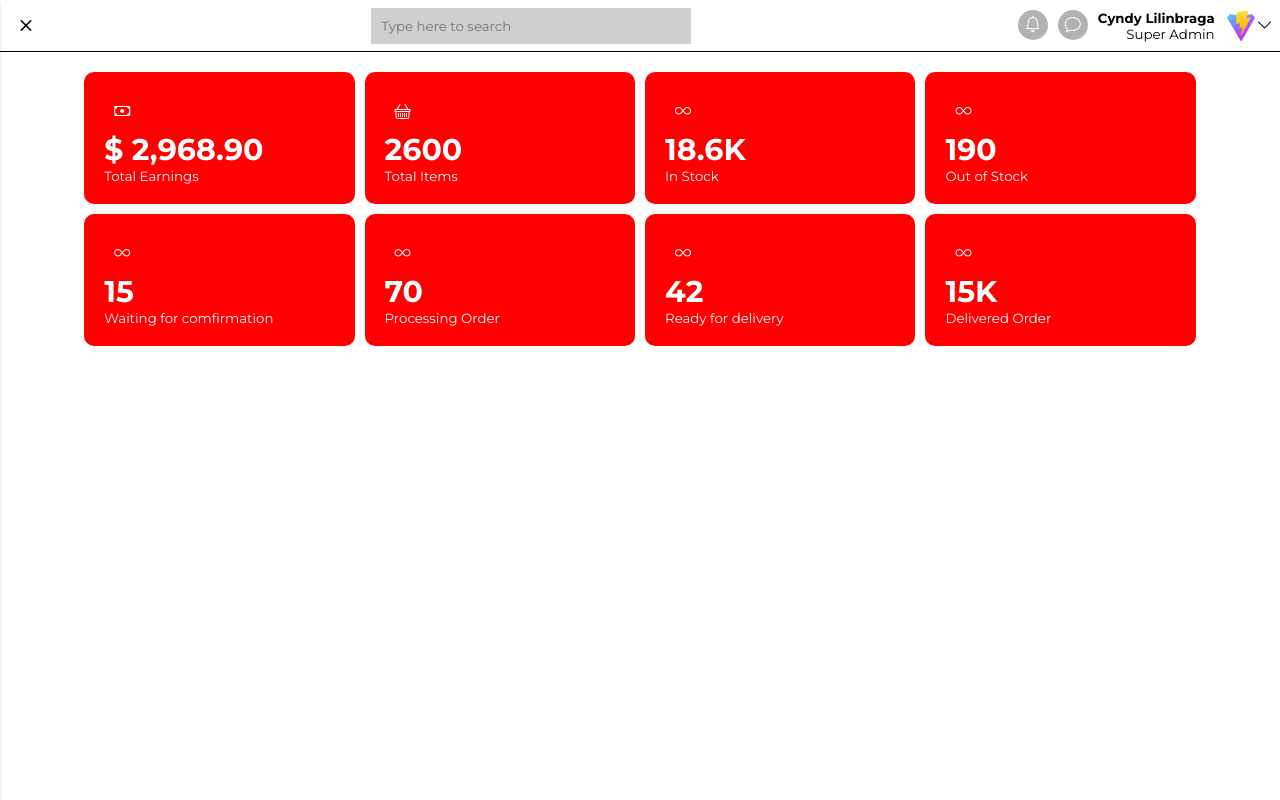
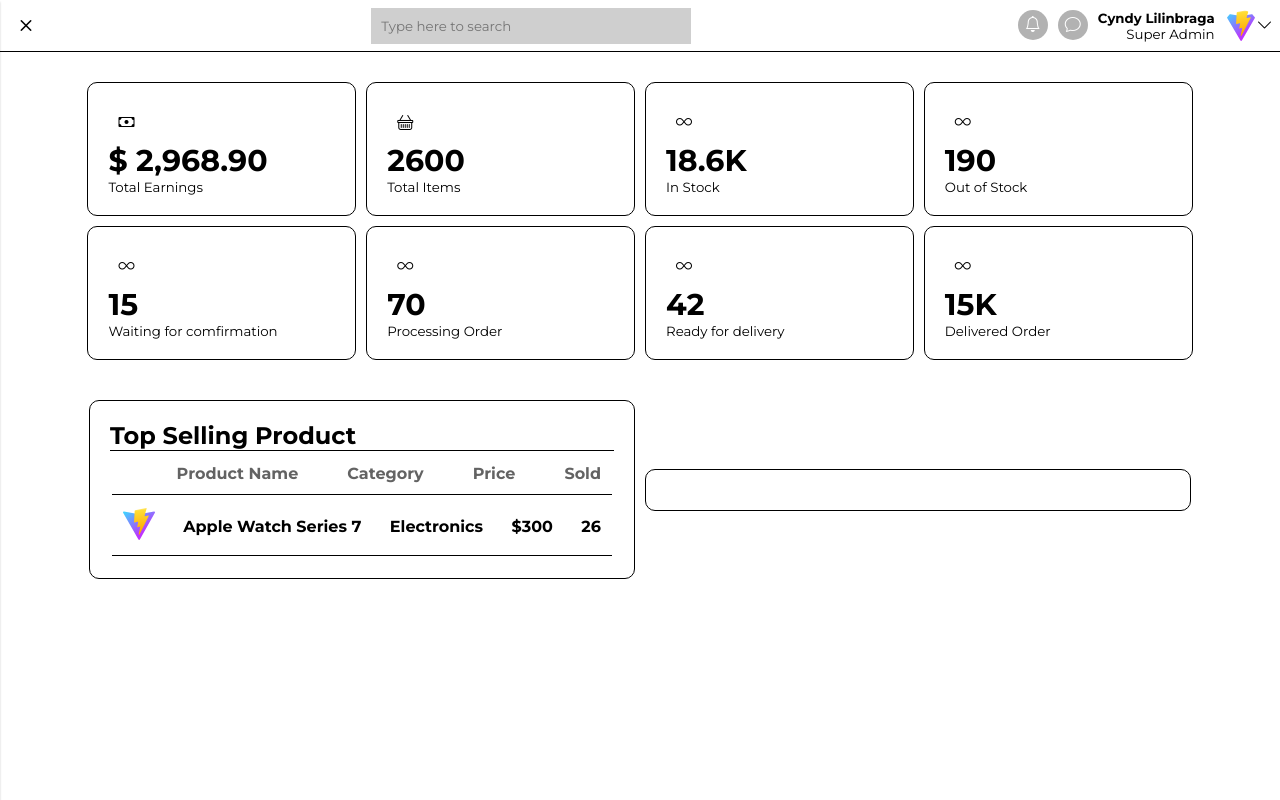
Before and after one commit to makinde-ayooluwa/shopmmerce, a React (Vite) app: page /admin in a window 1280 px wide. Built offline with nearby package versions, Linux system fonts and the light colour scheme.

Commit message:
Shopmmerce commit

```diff
--- a/src/components/Router.jsx
+++ b/src/components/Router.jsx
@@ -4,6 +4,7 @@ import Header from "./user/Header";
 import Dashboard from "../pages/admin/Dashboard";
 import Sidebar from "./admin/Sidebar";
 import { useEffect, useState } from "react";
+import Products from "../pages/admin/Products";
 
 export default function Router() {
   const [sidebarStyle, setSidebarStyle] = useState({
@@ -167,7 +168,13 @@ export default function Router() {
                             <h5>Cyndy Lilinbraga</h5>
                             <small>Super Admin</small>
                           </div>
-                          <div style={{display:"flex",justifyContent: 'center',alignItems: 'center',}}>
+                          <div
+                            style={{
+                              display: "flex",
+                              justifyContent: "center",
+                              alignItems: "center",
+                            }}
+                          >
                             <img
                               src="/vite.svg"
                               style={{ borderRadius: "50%" }}
@@ -188,6 +195,7 @@ export default function Router() {
             <Route path="*" element={<h1>Page does not exists</h1>} />
             <Route index element={<Dashboard />} />
             <Route path="dashboard" element={<Dashboard />} />
+            <Route path="products" element={<Products />} />
             <Route path="profile" element={<h1>Profile</h1>} />
           </Route>
         </Routes>
--- a/src/constants/Colors.js
+++ b/src/constants/Colors.js
@@ -1,10 +1,12 @@
 export const Colors = {
   light: {
-    statCardBackground: "rgb(255, 0, 0)",
-    statColor:"#fff"
+    statCardBackground: "rgb(255, 255, 255)",
+    statColor: "#000",
+    statBorderColor:"#000"
   },
   dark: {
-    statCardBackground: "rgb(255, 255, 255)",
-    statColor:"#000"
+    statCardBackground: "rgb(0, 0, 0)",
+    statColor:"#fff",
+    statBorderColor:"#fff"
   },
 };
--- a/src/pages/admin/Dashboard.jsx
+++ b/src/pages/admin/Dashboard.jsx
@@ -70,6 +70,14 @@ export default function Dashboard() {
     display: "grid",
     padding: 20,
     color: colors.statColor,
+    border: "1px solid " + colors.statBorderColor,
+  };
+  const tableStyle = {
+    borderBottom: "1px solid #000",
+    display: "flex",
+    justifyContent: "space-between",
+    padding: 10,
+    alignItems: 'center',
   };
   return (
     <>
@@ -82,6 +90,7 @@ export default function Dashboard() {
             justifyContent: "center",
             alignItems: "center",
             marginTop: 20,
+            padding: 10,
           }}
         >
           {stats.map((stat) => (
@@ -95,50 +104,48 @@ export default function Dashboard() {
               </div>
             </div>
           ))}
-          {/* STAT 1 */}
-          {/* <div
-            style={{
-              width: "18%",
-              borderRadius: 10,
-              background: "rgba(185, 185, 185, 0.21)",
-              padding: 10,
-              display: "grid",
-            }}
-          >
+        </div>
         <div
           style={{
             display: "flex",
-                justifyContent: "space-between",
-                padding: "5px",
+            flexWrap: "wrap",
+            gap: 10,
+            justifyContent: "center",
+            alignItems: "center",
+            marginTop: 20,
+            padding: 10,
           }}
         >
-              <h1>Total Products</h1>
-              <h1>200</h1>
+          {/* Top selling products */}
+          <div style={{ ...statStyle, width: "40%" }}>
+            <div>
+              <h2>Top Selling Product</h2>
+              <table style={{ borderTop: "1px solid #000", width: "100%", alignItems:"center" }}>
+                <thead>
+                  <tr style={{ ...tableStyle, color: "#636363" }}>
+                    <th>&nbsp;</th>
+                    <th>Product Name</th>
+                    <th>Category</th>
+                    <th>Price</th>
+                    <th>Sold</th>
+                  </tr>
+                </thead>
+                <tbody>
+                  <tr style={{ ...tableStyle , fontWeight:"bolder"}}>
+                    <td>
+                      <img src="/vite.svg" alt="" />
+                    </td>
+                    <td>Apple Watch Series 7</td>
+                    <td>Electronics</td>
+                    <td>$300</td>
+                    <td>26</td>
+                  </tr>
+                </tbody>
+              </table>
             </div>
-            <div>CHART</div>
-          </div> */}
-          {/* STAT 2 */}
-          {/* <div
-            style={{
-              width: "45%",
-              borderRadius: 10,
-              background: "rgba(185, 185, 185, 0.21)",
-              padding: 10,
-              display: "grid",
-            }}
-          >
-            <div
-              style={{
-                display: "flex",
-                justifyContent: "space-between",
-                padding: "5px",
-              }}
-            >
-              <h1>Total Products</h1>
-              <h1>200</h1>
           </div>
-            <div>CHART</div>
-          </div> */}
+          {/* Top Rated items */}
+          <div style={{ ...statStyle, width: "40%" }}></div>
         </div>
       </div>
     </>
--- /dev/null
+++ b/src/pages/admin/Products.jsx
@@ -0,0 +1,3 @@
+export default function Products() {
+    return <div>Products</div>
+}
```
Lines whose indentation alone changed are shown as unchanged.
